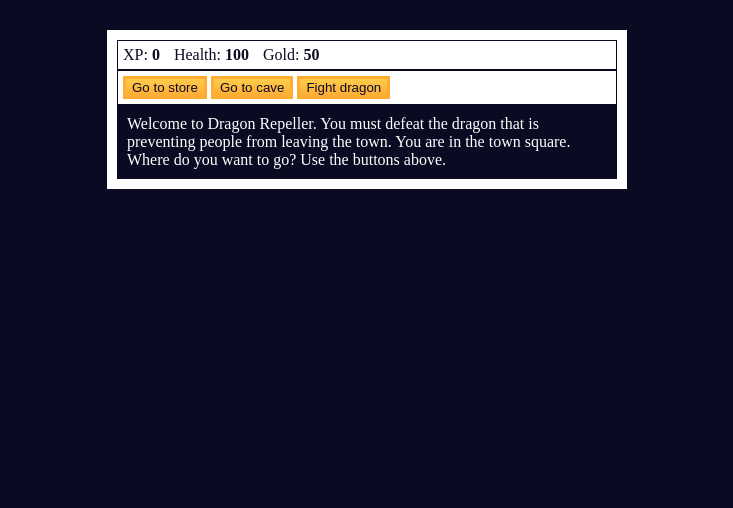
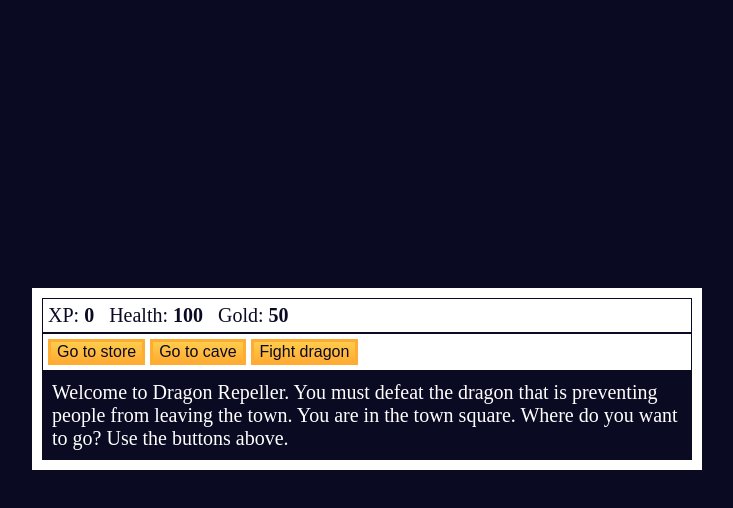
Before and after one commit to RikkiSamone/SandBox, a plain HTML site: page Role-Playing Game/index.html in a window 1280 px wide. Shown: the whole page, without its empty margins (273-1006 px from the left). Drawn offline with Linux system fonts and the light colour scheme.

Commit message:
changing sizing

```diff
--- a/Role-Playing Game/index.css
+++ b/Role-Playing Game/index.css
@@ -1,5 +1,11 @@
 body {
+    display: flex;
     background-color: #0a0a23;
+    font-size: 20px;
+    ;
+
+
+
 }
 
 #text {
@@ -9,11 +15,11 @@ body {
 }
 
 #game {
-    max-width: 500px;
-    max-height: 400px;
+    max-width: 650px;
+    max-height: 600px;
     background-color: #ffffff;
     color: #ffffff;
-    margin: 30px auto 0px;
+    margin: 280px auto 0px;
     padding: 10px;
 }
 
@@ -42,4 +48,5 @@ button {
     background-color: #feac32;
     background-image: linear-gradient(#fecc4c, #ffac33);
     border: 3px solid #feac32;
+    font-size: 16px;
 }
```
